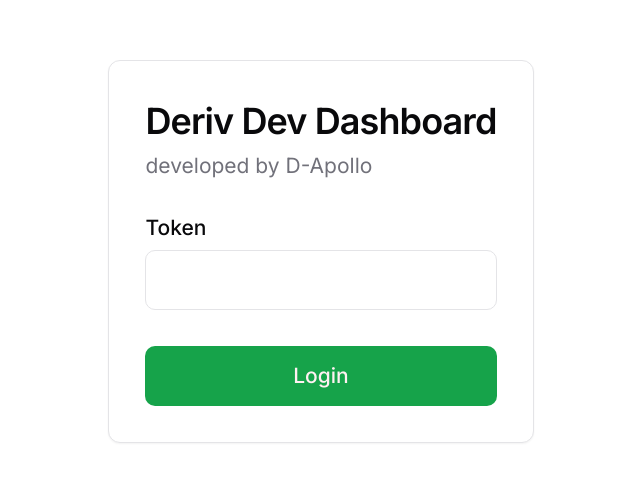
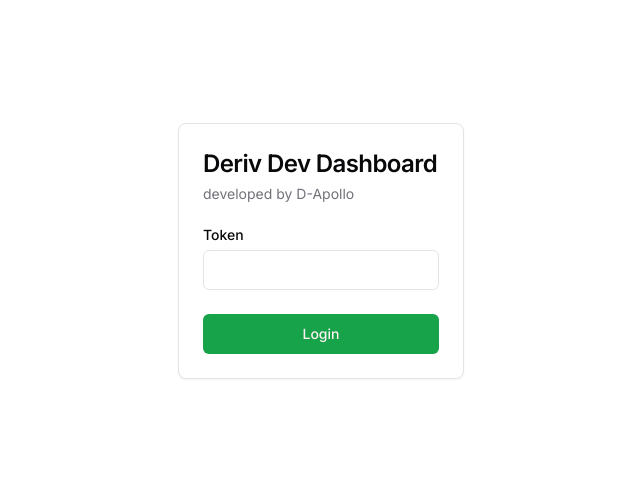
Before and after one commit to Pinheirop/Dashboard-Token, a Next.js app: page / in a window 1280 px wide. Shown: the part 149-630 px from the top of the page, without its empty margins (319-959 px from the left). Built offline with nearby package versions, Linux system fonts and the light colour scheme; no server answers; what @deriv/deriv-api would draw is missing.

Commit message:
updated font

```diff
--- a/components/loader/styles.css
+++ b/components/loader/styles.css
@@ -2,7 +2,6 @@
 	--hue: 223;
 	--bg: hsl(var(--hue),10%,90%);
 	--fg: hsl(var(--hue),10%,10%);
-	font-size: calc(16px + (24 - 16) * (100vw - 320px) / (1280 - 320));
 }
 .pl {
 	display: block;
```
